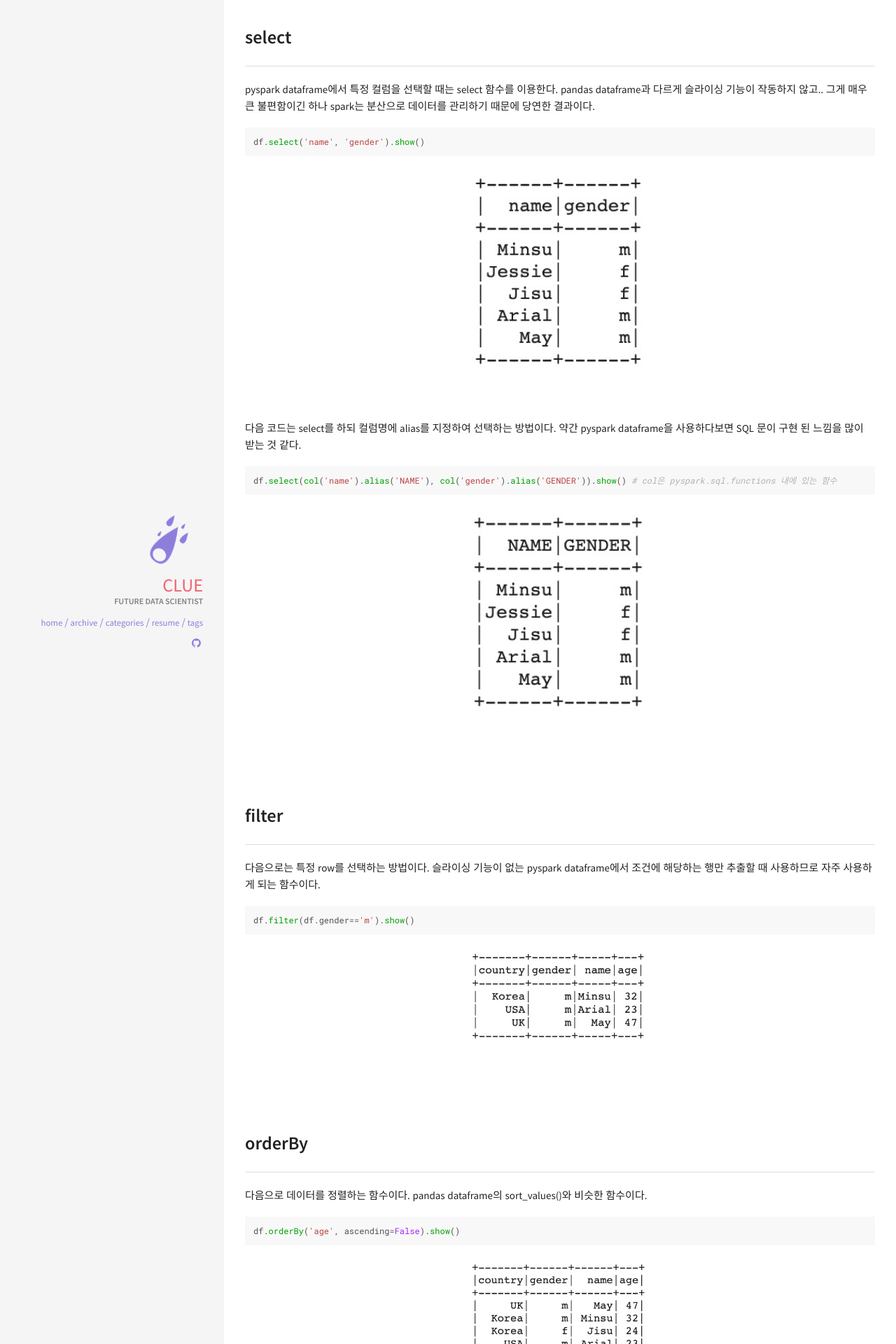
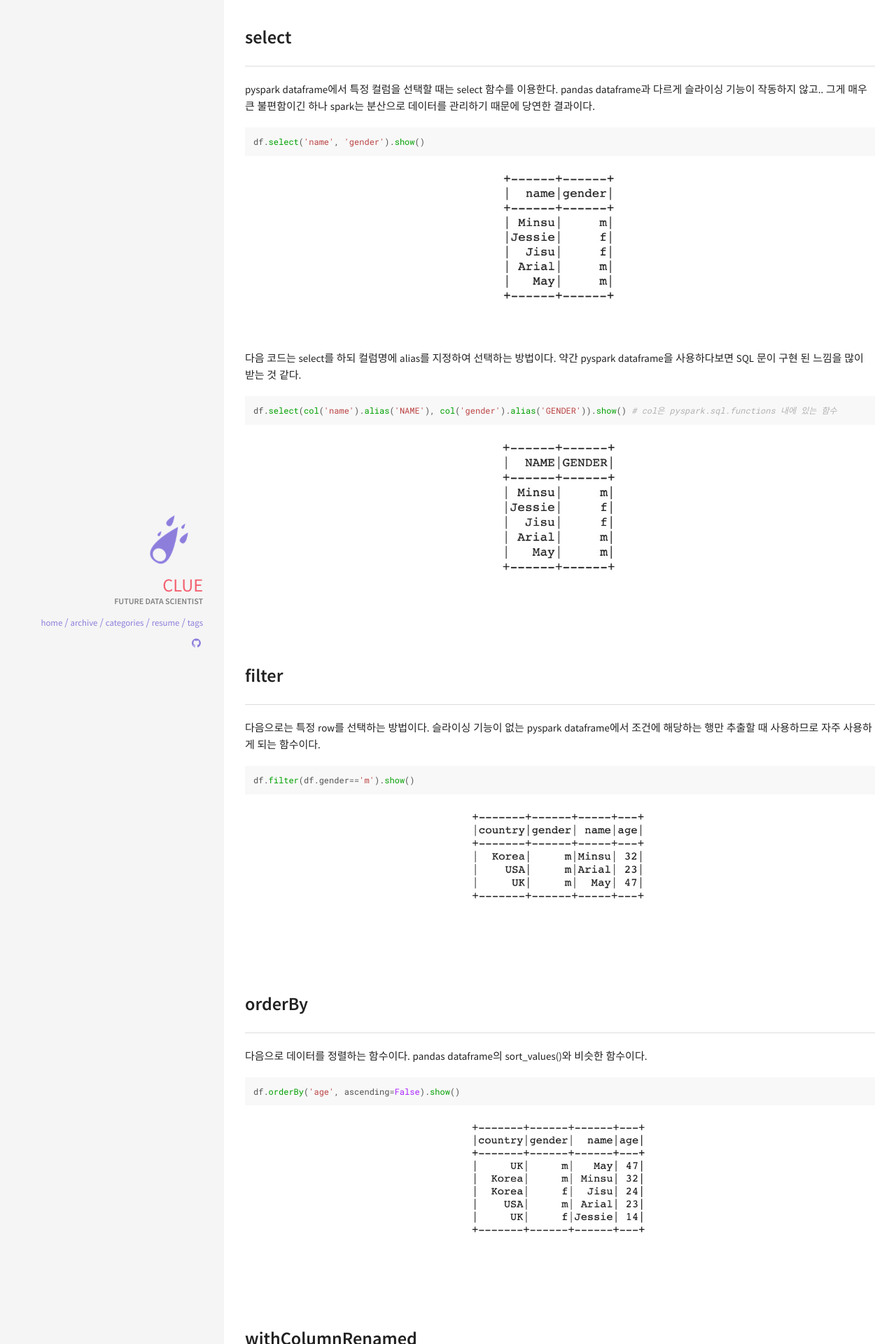
Before and after one commit to givitallugot/givitallugot.github.io, a Jekyll site: the page built from _posts/2021-12-09-Spark-pyspark2.md, in a window 1280 px wide. Shown: the part 1601-3521 px from the top of the page at 70% size. Built offline with Jekyll 4.4.1, drawn with Linux system fonts in a browser that asks for light colours; comment, search, counter and statistics services are not loaded.

Commit message:
2021-12-20

````diff
--- a/_posts/2021-12-09-Spark-pyspark2.md
+++ b/_posts/2021-12-09-Spark-pyspark2.md
@@ -72,7 +72,7 @@ pyspark dataframe에서 특정 컬럼을 선택할 때는 select 함수를 이
 df.select('name', 'gender').show()
 ```
 
-![2](/!contents_plot/2021-12-12-pyspark2-2.jpg){: width="30%"}
+![2](/!contents_plot/2021-12-12-pyspark2-2.jpg){: width="20%"}
 
 <br>
 
@@ -82,7 +82,7 @@ df.select('name', 'gender').show()
 df.select(col('name').alias('NAME'), col('gender').alias('GENDER')).show() # col은 pyspark.sql.functions 내에 있는 함수
 ```
 
-![3](/!contents_plot/2021-12-12-pyspark2-3.jpg){: width="30%"}
+![3](/!contents_plot/2021-12-12-pyspark2-3.jpg){: width="20%"}
 
 <br>
 <br>
@@ -135,7 +135,7 @@ for i in range(len(df.columns)):
 df.drop('AGE').show()
 ```
 
-![7](/!contents_plot/2021-12-12-pyspark2-7.jpg){: width="30%"}
+![7](/!contents_plot/2021-12-12-pyspark2-7.jpg){: width="25%"}
 
 <br>
 <br>
````
